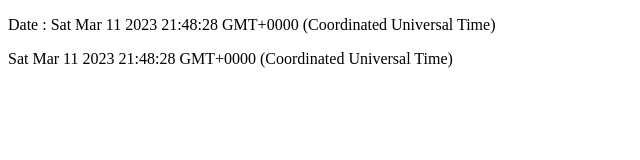
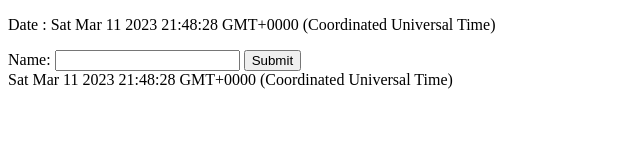
Before and after one commit to KHALEDKHLYAN/Html-Css-Javascript-Dom, a plain HTML site: page index.html in a window 1280 px wide. Shown: the whole page, without its empty margins (0-640 px from the left). Drawn offline with Linux system fonts and the light colour scheme.

Commit message:
js Function

```diff
--- a/index.html
+++ b/index.html
@@ -10,6 +10,12 @@
 
     <body>
         <p id="demo"></p>
+        <form name="myForm" action="" onsubmit="return validateForm()">
+            Name: <input type="text" name="fname">
+            <input type="submit" value="Submit">
+        </form>
+
+
         <script src="/script.js"></script>
     </body>
 
--- a/script.js
+++ b/script.js
@@ -3,3 +3,11 @@ document.getElementById("demo").innerHTML = "Date : " + Date();
 
 // In JavaScript, document.write() can be used to write directly to the HTML output stream:
 document.write(Date());
+
+const validateForm = () => {
+    let x = document.forms[ "myForm" ][ "fname" ].value;
+    if (x == "") {
+        alert("Name must be filled out");
+        return false;
+    }
+}
```
